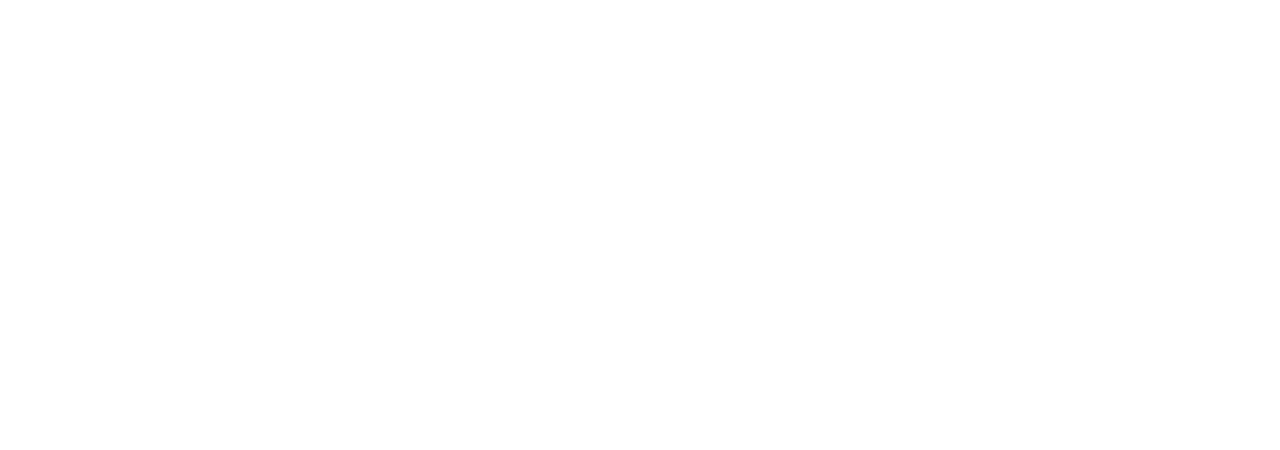
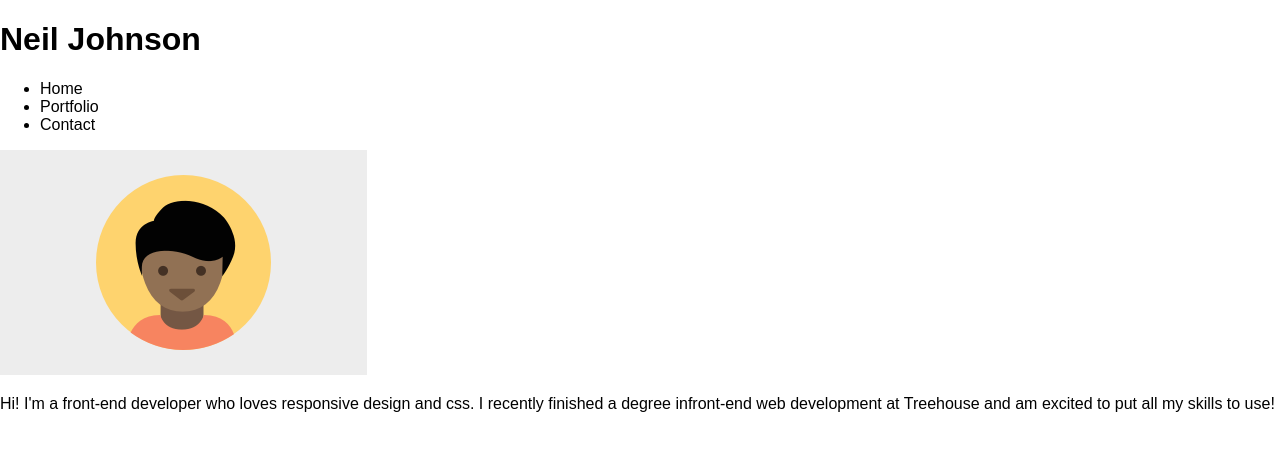
Before and after one commit to MrNeilJ/Responsive_Layout_Personal, a plain HTML site: page index.html in a window 1280 px wide. Drawn offline with Linux system fonts and the light colour scheme.

Commit message:
Profile Update

```diff
--- a/index.html
+++ b/index.html
@@ -11,6 +11,62 @@
 </head>
 
 <body>
+	<header>
+		<h1>Neil Johnson</h1>
+	</header>
+
+	<nav>
+		<ul>
+			<li>Home</li>
+			<li>Portfolio</li>
+			<li>Contact</li>
+		</ul>
+	</nav>
+
+	<section class="categories">
+
+		<div class="introduction">
+			<img src="img/responsive-layout-profile.png" class="profilePicture">
+			<p>Hi! I'm a front-end developer who loves responsive design and css. I recently finished a degree infront-end web development at Treehouse and am excited to put all my skills to use!</p>
+		</div>
+
+		<div class="portfolio">
+
+		</div>
+
+		<div class="marketing">
+
+		</div>
+
+		<div class="search">
+
+		</div>
+
+		<div class="travel">
+
+		</div>
+
+		<div class="mapFav">
+
+		</div>
+
+		<div class="gallery">
+
+		</div>
+
+		<div class="calculator">
+
+		</div>
+
+	</section>
+
+	<section class="contact">
+
+	</section>
+
+	<footer>
+
+	</footer>
 
 </body>
 
```
Also changed, not shown: img/portfolio-1.png (renamed from Images/portfolio-1.png), img/portfolio-10.png (renamed from Images/portfolio-10.png), img/portfolio-11.png (renamed from Images/portfolio-11.png), img/portfolio-12.png (renamed from Images/portfolio-12.png), img/portfolio-13.png (renamed from Images/portfolio-13.png), img/portfolio-14.png (renamed from Images/portfolio-14.png), img/portfolio-15.png (renamed from Images/portfolio-15.png), img/portfolio-2.png (renamed from Images/portfolio-2.png), img/portfolio-3.png (renamed from Images/portfolio-3.png), img/portfolio-4.png (renamed from Images/portfolio-4.png), img/portfolio-5.png (renamed from Images/portfolio-5.png), img/portfolio-6.png (renamed from Images/portfolio-6.png), img/portfolio-7.png (renamed from Images/portfolio-7.png), img/portfolio-8.png (renamed from Images/portfolio-8.png), 2 more files.
